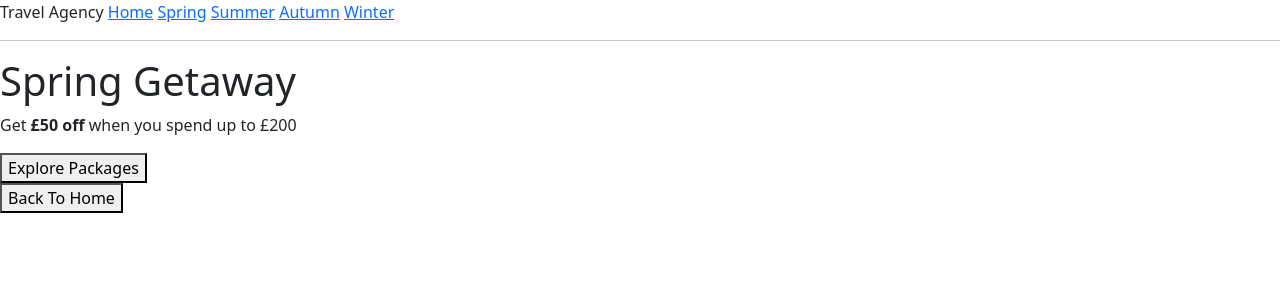
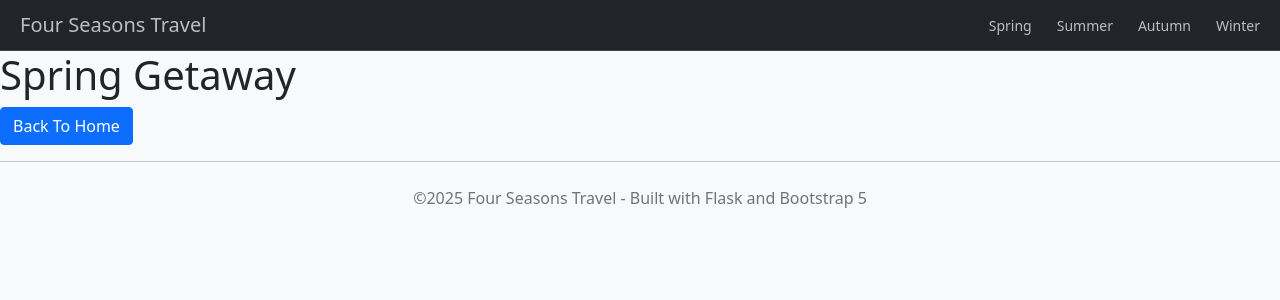
Before and after one commit to Prezbean/travel-agency, a Flask app: page /spring in a window 1280 px wide. Shown: the top 300 px of the page. Run offline with Flask 3, Linux system fonts and the light colour scheme; parts of the project's set-up code (start-up, migrations or seed data) failed here and were passed over.

Commit message:
[travel_agency]

```diff
--- a/app/routes.py
+++ b/app/routes.py
@@ -9,7 +9,7 @@ def home():
 def spring():
     return render_template('season.html', season = 'spring')
 
-@app.route('/summmer')
+@app.route('/summer')
 def summer():
     return render_template('season.html', season = 'summer')
 
--- a/app/static/css/custom.css
+++ b/app/static/css/custom.css
@@ -0,0 +1,44 @@
+.navbar {
+  display: flex;
+  justify-content: space-between;
+  align-items: center;
+  background-color: #212529;
+  padding: 10px 20px;
+  border-bottom: 1px solid #444;
+}
+
+.navbar a {
+  color: rgba(255,255,255,0.7);
+  text-decoration: none;
+  font-size: 20px;
+}
+
+.navbar a:hover {
+  color: #fff;
+}
+
+.navbar-links {
+  display: flex;
+  gap: 25px; /* controls spacing between links */
+}
+
+.navbar-links a {
+  color: rgba(255,255,255,0.7);
+  text-decoration: none;
+  font-size: 14px;
+}
+
+.navbar-links a:hover {
+  color: #fff;
+}
+
+.carousel-item img {
+  height: 450px;
+  object-fit: cover;
+}
+
+.carousel-caption {
+  background: rgba(0, 0, 0, 0.4); /* semi-transparent background for readability */
+  padding: 20px;
+  border-radius: 8px;
+}
--- a/app/templates/base.html
+++ b/app/templates/base.html
@@ -1,21 +1,27 @@
 <!DOCTYPE html> <!-- tell the programm that the doctument type is html -->
 <html>
     <head>
+        <meta charset="utf-8">
+        <meta name="viewport" content="width=device-width, initial-scale=1">
         {% if title %}
         <title>{{ title }} - Home</title>
         {% else %}
-        <title>Welome To Travel Agency</title>
+        <title>Welcome To Four Seasons Travel</title>
         {% endif %}
+        <link href="https://cdn.jsdelivr.net/npm/bootstrap@5.0.2/dist/css/bootstrap.min.css" rel="stylesheet">
+        <link rel="stylesheet" href="{{ url_for('static', filename='css/custom.css') }}">
+        <script src="https://cdn.jsdelivr.net/npm/bootstrap@5.0.2/dist/js/bootstrap.bundle.min.js"></script>
     </head>
     <body>
-        <div>Travel Agency  <!-- start of the naviagtion bar -->
-            <a href="{{url_for('home')}}">Home</a>    <!-- creates a link to the home page of the website -->
-            <a href="{{url_for('spring')}}">Spring</a>
-            <a href="{{url_for('summer')}}">Summer</a>
-            <a href="{{url_for('autumn')}}">Autumn</a>
-            <a href="{{url_for('winter')}}">Winter</a>
+        <div class="navbar"> <!-- start of the naviagtion bar -->
+            <a href="{{url_for('home')}}">Four Seasons Travel</a>   <!-- creates a link to the home page of the website -->
+            <div class="navbar-links">
+                <a href="{{url_for('spring')}}">Spring</a>
+                <a href="{{url_for('summer')}}">Summer</a>
+                <a href="{{url_for('autumn')}}">Autumn</a>
+                <a href="{{url_for('winter')}}">Winter</a>
+            </div>
         </div>
-        <hr>
         {% block content %}{% endblock %}
     </body>
 </html>
--- a/app/templates/season.html
+++ b/app/templates/season.html
@@ -1,22 +1,12 @@
 {% extends "base.html" %} <!-- links to the foundation base.html -->
 
 {% block content %}
-    <head>
-        <meta charset="UTF-8">
-        <meta name="viewport" content="width=device-width, initial-scale=1.0">
-        <link href="https://cdn.jsdelivr.net/npm/bootstrap@5.3.3/dist/css/bootstrap.min.css" rel="stylesheet" />
-        <script src="https://cdn.jsdelivr.net/npm/bootstrap@5.3.3/dist/js/bootstrap.bundle.min.js"></script>
-    </head>
-
+    <body class="bg-light">
         {% if season == 'spring' %}
             <div id="springGetaway">
                 <header>
                     <h1>Spring Getaway</h1>
-                <p>Get <strong>£50 off</strong> when you spend up to £200</p>
-                <button class="Explore Packages">Explore Packages</button>
-                <form method="POST">
-                    <button type="submit" name="back_to_home">Back To Home</button>
-                </form>
+                    <a href="{{ url_for('home') }}" class="btn btn-primary">Back To Home</a>
                 </header>
             </div>
 
@@ -24,11 +14,7 @@
             <div id="summerGateway">
                 <header>
                     <h1>Summer Getaway</h1>
-                <p>Get <strong>£50 off</strong> when you spend up to £200</p>
-                <button class="Explore Packages">Explore Packages</button>
-                <form method="POST">
-                    <button type="submit" name="back_to_home">Back To Home</button>
-                </form>
+                    <a href="{{ url_for('home') }}" class="btn btn-primary">Back To Home</a>
                 </header>
             </div>
 
@@ -36,11 +22,7 @@
             <div id="autumnGateway">
                 <header>
                     <h1>Autumn Getaway</h1>
-                <p>Get <strong>£50 off</strong> when you spend up to £200</p>
-                <button class="Explore Packages">Explore Packages</button>
-                <form method="POST">
-                    <button type="submit" name="back_to_home">Back To Home</button>
-                </form>
+                    <a href="{{ url_for('home') }}" class="btn btn-primary">Back To Home</a>
                 </header>
             </div>
 
@@ -48,12 +30,14 @@
             <div id="winterGetaway">
                 <header>
                     <h1>Winter Getaway</h1>
-                <p>Get <strong>£50 off</strong> when you spend up to £200</p>
-                <button class="Explore Packages">Explore Packages</button>
-                <form method="POST">
-                    <button type="submit" name="back_to_home">Back To Home</button>
-                </form>
+                    <a href="{{ url_for('home') }}" class="btn btn-primary">Back To Home</a>
                 </header>
             </div>
         {% endif %}
+    </body>
+    <hr>
+    <footer class="bg-light text-center mt-4">
+        <p class="text-muted">&copy;2025 Four Seasons Travel - Built with Flask and Bootstrap 5</p>
+    </footer>
+
 {% endblock %}
```
Also changed, not shown: app/templates/home.html (+51 -16 lines). Lines whose indentation alone changed are shown as unchanged.
